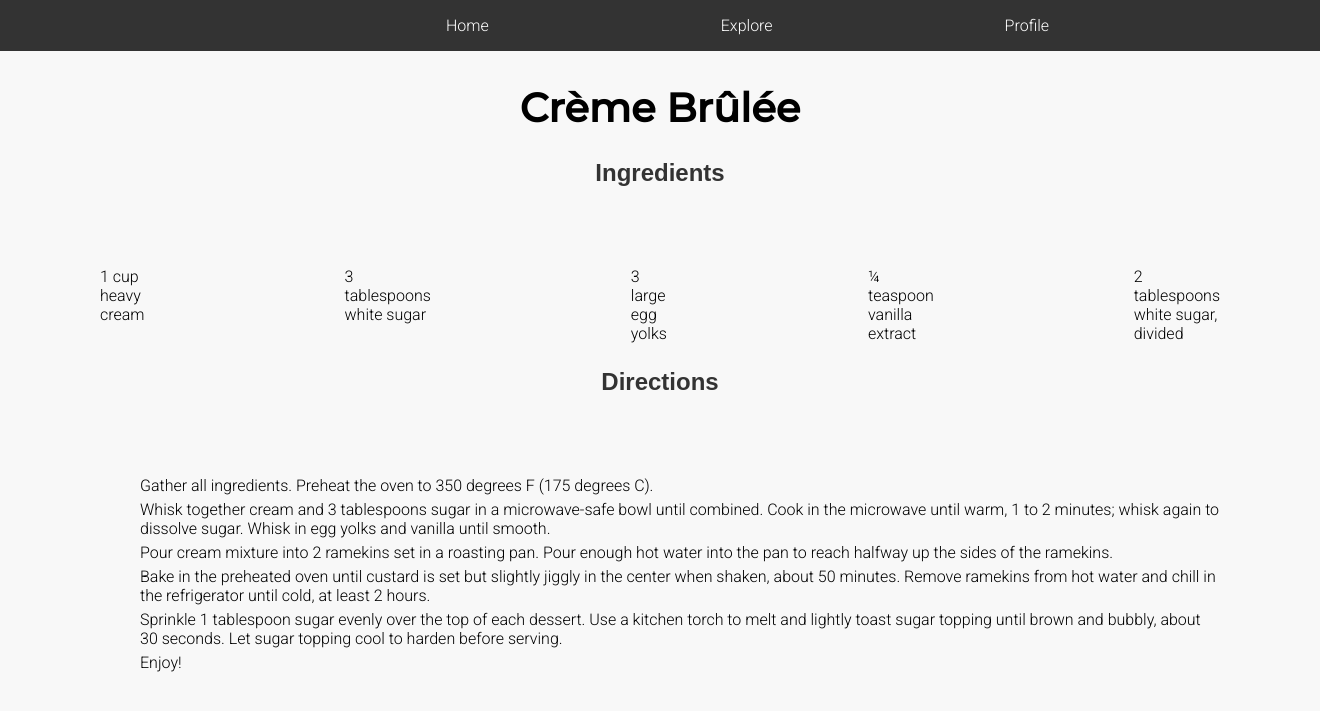
After one commit to nourhan031/recipe-finder, a Python web app: template templates/recipes/Crème_Brûlée.html in a window 1320 px wide. The commit adds this page. Shown: the top 711 px of the page. Run offline with Jinja, Linux system fonts and the light colour scheme; the template is opened without the code that fills it, so the values that code supplies are empty.

Commit message:
Add more Dessert

```diff
--- /dev/null
+++ b/templates/recipes/Crème_Brûlée.html
@@ -0,0 +1,61 @@
+<!DOCTYPE html>
+<html lang="en">
+
+<head>
+    <meta charset="UTF-8">
+    <meta name="viewport" content="width=device-width, initial-scale=1.0">
+    <title>Crème Brûlée</title>
+    <link rel="stylesheet" href="../../static/css/base.css">
+    <link rel="stylesheet" href="../../static/css/recipe.css">
+</head>
+
+<body>
+    <!-- Navigation Bar -->
+    <nav>
+        <ul>
+            <li><a href="../base.html">Home</a></li>
+            <li class="dropdown">
+                <a href="#" id="explore">Explore</a>
+                <div class="dropdown-content">
+                    <a href="categories.html">Categories</a>
+                    <a href="recipes_list.html">Recipes</a>
+                </div>
+            </li>
+            <li>
+                <a href="../user/log_in_user.html" id="profile-link">
+                    <span id="login-text">Profile</span>
+                </a>
+            </li>
+        </ul>
+    </nav>
+    <h1>Crème Brûlée</h1>
+
+    <h2>Ingredients</h2>
+    <ul>
+        <li>1 cup heavy cream</li>
+        <li>3 tablespoons white sugar</li>
+        <li>3 large egg yolks</li>
+        <li>¼ teaspoon vanilla extract</li>
+        <li>2 tablespoons white sugar, divided</li>
+
+    </ul>
+
+    <h2>Directions</h2>
+    <p>
+    <ol>
+        <li>Gather all ingredients. Preheat the oven to 350 degrees F (175 degrees C).</li>
+        <li>Whisk together cream and 3 tablespoons sugar in a microwave-safe bowl until combined. Cook in the microwave
+            until warm, 1 to 2 minutes; whisk again to dissolve sugar. Whisk in egg yolks and vanilla until smooth.</li>
+        <li>Pour cream mixture into 2 ramekins set in a roasting pan. Pour enough hot water into the pan to reach
+            halfway up the sides of the ramekins.</li>
+        <li>Bake in the preheated oven until custard is set but slightly jiggly in the center when shaken, about 50
+            minutes. Remove ramekins from hot water and chill in the refrigerator until cold, at least 2 hours.</li>
+        <li>Sprinkle 1 tablespoon sugar evenly over the top of each dessert. Use a kitchen torch to melt and lightly
+            toast sugar topping until brown and bubbly, about 30 seconds. Let sugar topping cool to harden before
+            serving.</li>
+        <li>Enjoy!</li>
+    </ol>
+    </p>
+</body>
+
+</html>
```
Also changed, not shown: templates/recipes/Pumpkin.html (added, +67 -0 lines), templates/recipes/dessert.html (+15 -1 lines), static/images/Crème Brûlée.jpg (added), static/images/Pumpkin .jpg (added).
